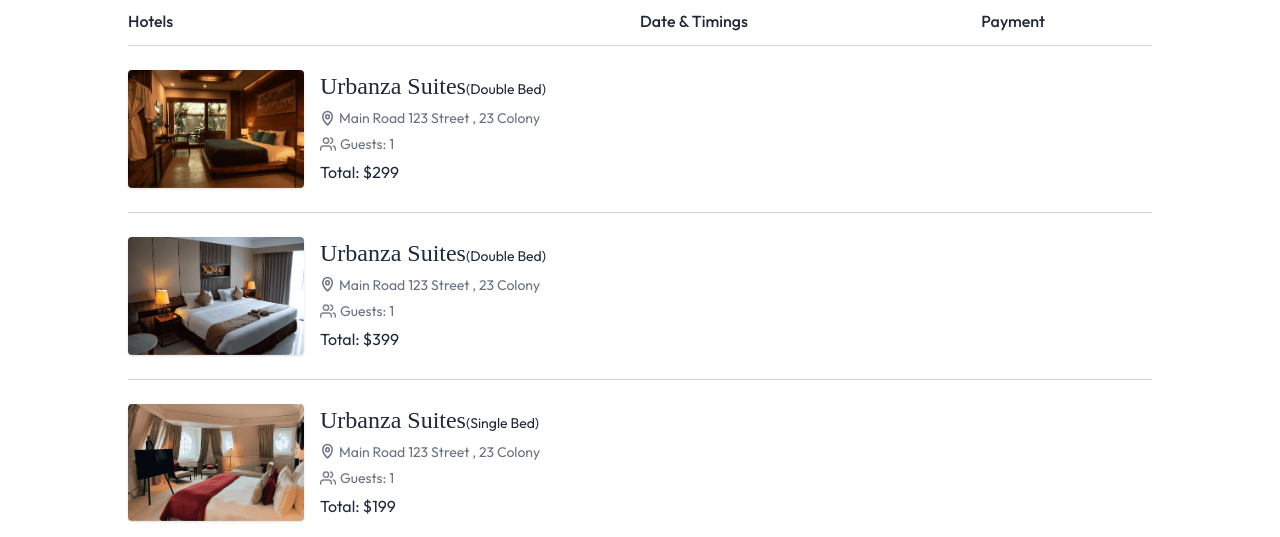
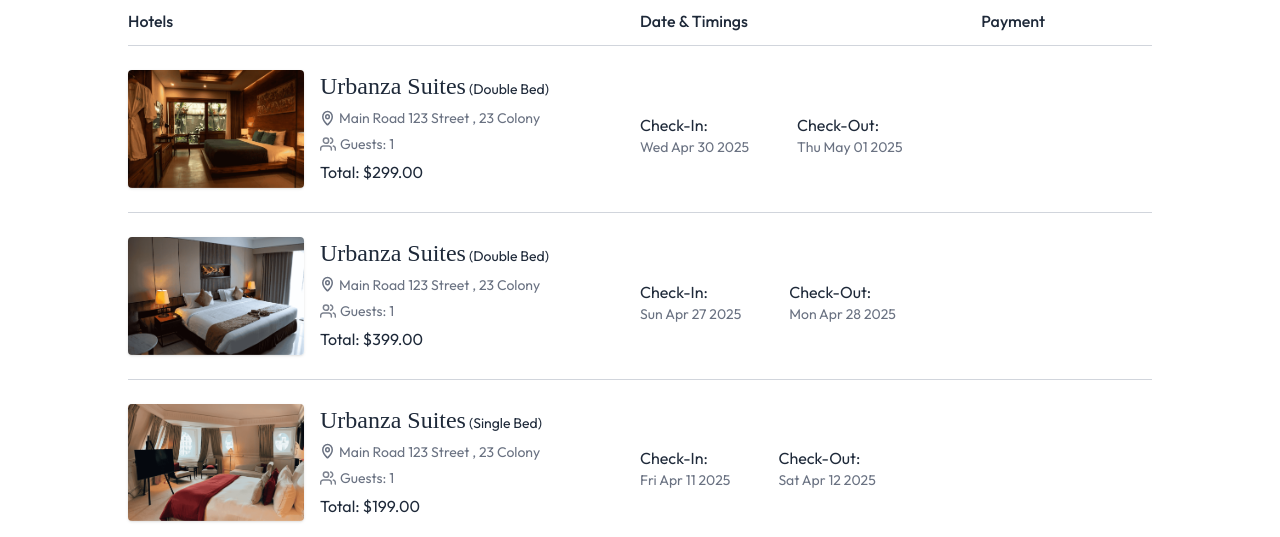
Before and after one commit to Dharmendra-07/hotel-booking, a React (Vite) app in the folder client/: page /my-bookings in a window 1280 px wide. Shown: the part 263-800 px from the top of the page. Built offline with nearby package versions, Linux system fonts and the light colour scheme; no server answers; a web font is replaced by a local one.

Commit message:
feat: remove MyBookings component implementation

```diff
--- a/client/src/pages/MyBookings.jsx
+++ b/client/src/pages/MyBookings.jsx
@@ -29,16 +29,14 @@ const MyBookings = () => {
             {/* ------ Hotel Details ------ */}
             <div className="flex flex-col md:flex-row">
               <img
-                src={booking.room.images[0]}
+                src={booking.room.images?.[0]}
                 alt="hotel-img"
                 className="md:w-44 rounded shadow object-cover"
               />
               <div className="flex flex-col gap-1.5 max-md:mt-3 md:ml-4">
                 <p className="font-playfair text-2xl">
                   {booking.hotel.name}
-                  <span className="font-inter text-sm">
-                    ({booking.room.roomType})
-                  </span>
+                  <span className="font-inter text-sm"> ({booking.room.roomType})</span>
                 </p>
 
                 <div className="flex items-center gap-1 text-sm text-gray-500">
@@ -49,12 +47,28 @@ const MyBookings = () => {
                   <img src={assets.guestsIcon} alt="guests-icon" />
                   <span>Guests: {booking.guests}</span>
                 </div>
-                <p className="text-base">Total: ${booking.totalPrice}</p>
+                <p className="text-base">
+                  Total: ${booking.totalPrice?.toFixed(2) ?? "0.00"}
+                </p>
               </div>
             </div>
 
             {/* ----- Date & Timings ----- */}
-            <div></div>
+            <div className="flex flex-row md:items-center md:gap-12 mt-3 gap-8">
+              <div>
+                <p>Check-In:</p>
+                <p className="text-gray-500 text-sm">
+                  {booking.checkInDate ? new Date(booking.checkInDate).toDateString() : "—"}
+                </p>
+              </div>
+
+              <div>
+                <p>Check-Out:</p>
+                <p className="text-gray-500 text-sm">
+                  {booking.checkOutDate ? new Date(booking.checkOutDate).toDateString() : "—"}
+                </p>
+              </div>
+            </div>
 
             {/* ----- Payment Status ------ */}
             <div></div>
```
